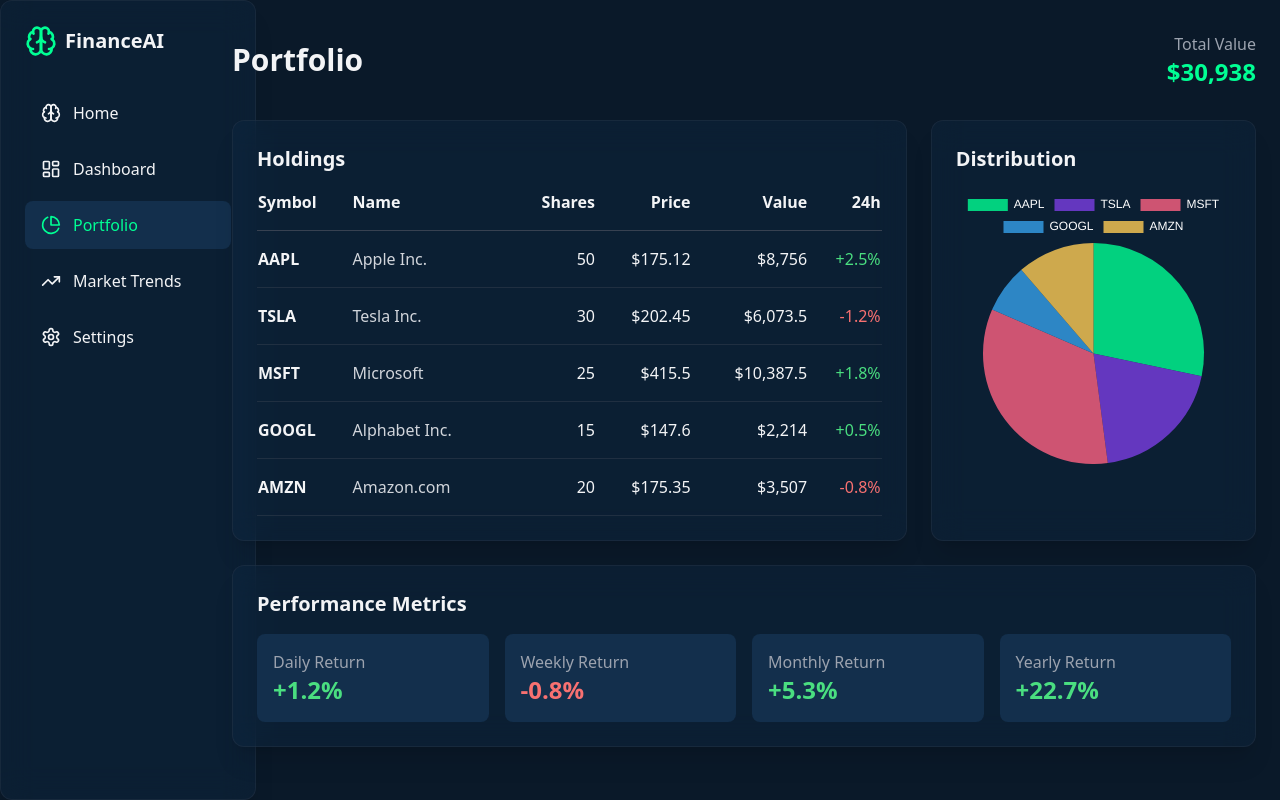
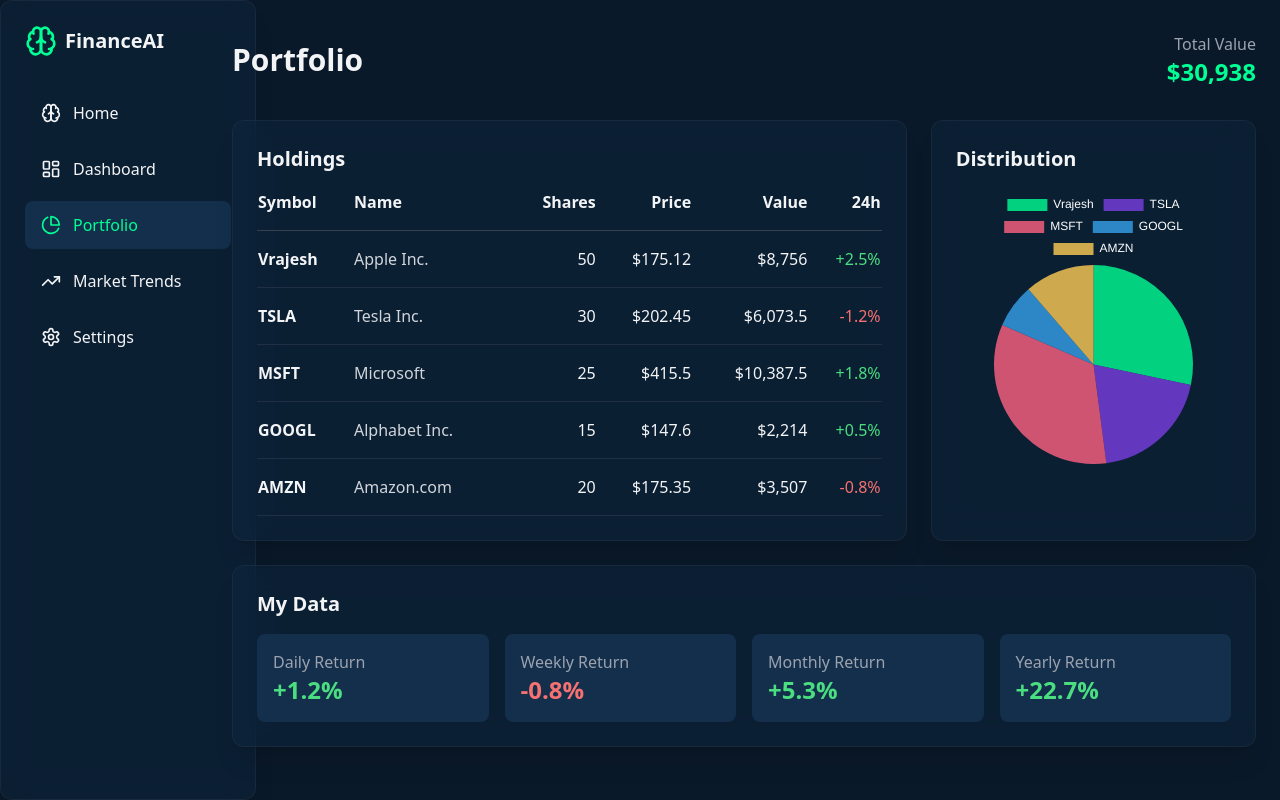
Before and after one commit to P47Parzival/Au, a React (Vite) app in the folder frontend/: page /portfolio in a window 1280 px wide. Built offline with nearby package versions, Linux system fonts and the light colour scheme.

Commit message:
is build fail

```diff
--- a/frontend/src/pages/Portfolio.tsx
+++ b/frontend/src/pages/Portfolio.tsx
@@ -3,7 +3,7 @@
 import { Pie } from 'react-chartjs-2';
 
 const portfolioHoldings = [
-  { symbol: 'AAPL', name: 'Apple Inc.', shares: 50, price: 175.12, value: 8756.00, change: 2.5 },
+  { symbol: 'Vrajesh', name: 'Apple Inc.', shares: 50, price: 175.12, value: 8756.00, change: 2.5 },
   { symbol: 'TSLA', name: 'Tesla Inc.', shares: 30, price: 202.45, value: 6073.50, change: -1.2 },
   { symbol: 'MSFT', name: 'Microsoft', shares: 25, price: 415.50, value: 10387.50, change: 1.8 },
   { symbol: 'GOOGL', name: 'Alphabet Inc.', shares: 15, price: 147.60, value: 2214.00, change: 0.5 },
@@ -96,7 +96,7 @@
         </div>
 
         <div className="glass-card p-6 lg:col-span-3">
-          <h2 className="text-xl font-semibold mb-4">Performance Metrics</h2>
+          <h2 className="text-xl font-semibold mb-4">My Data</h2>
           <div className="grid grid-cols-1 md:grid-cols-4 gap-4">
             <div className="p-4 bg-primary-light rounded-lg">
               <p className="text-gray-400">Daily Return</p>
```
